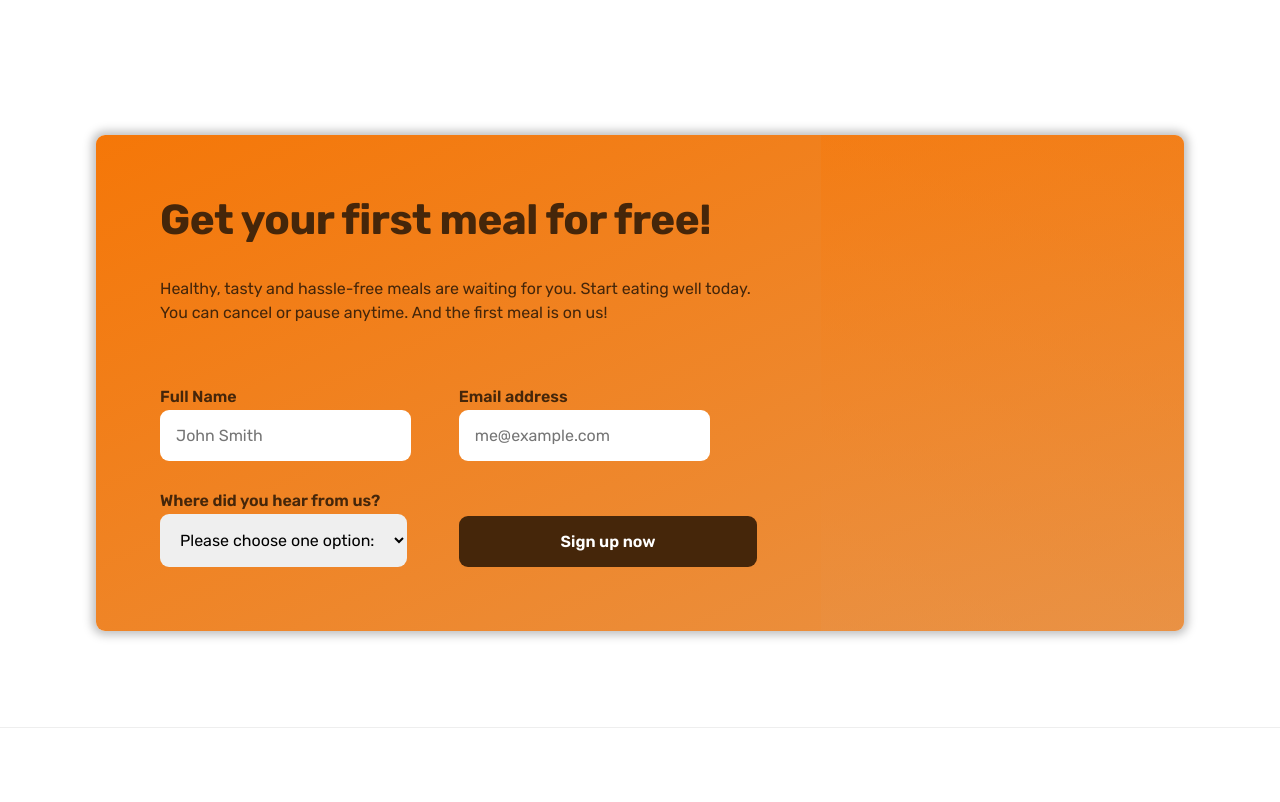
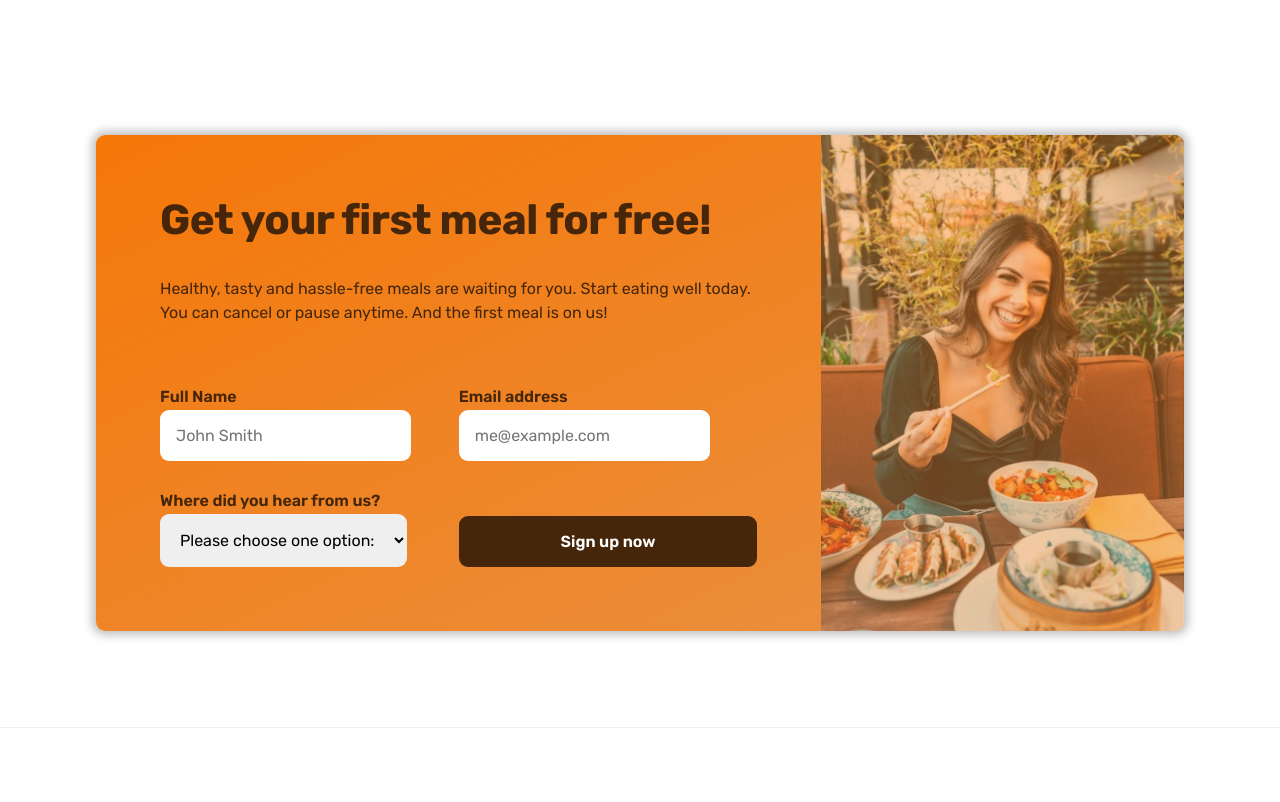
Before and after one commit to gursewakkular72/Omnifood, a plain HTML site: page index.html in a window 1280 px wide. Shown: the part 5060-5862 px from the top of the page. Drawn offline with nearby package versions, Linux system fonts and the light colour scheme; some packages are replaced by stand-ins of ours; a script that the page names is missing.

Commit message:
second commit

```diff
--- a/css/index.css
+++ b/css/index.css
@@ -608,7 +608,7 @@ span {
       hsla(28, 94%, 50%, 0.412),
       hsla(28, 79%, 59%, 0.453)
     ),
-    url("content/img/eating.jpg");
+    url("../content/img/eating.jpg");
   background-size: cover;
   background-position: center;
   width: 100%;
```
